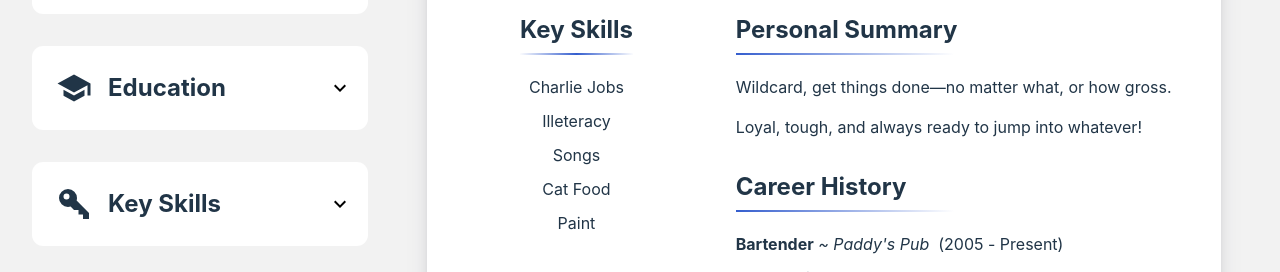
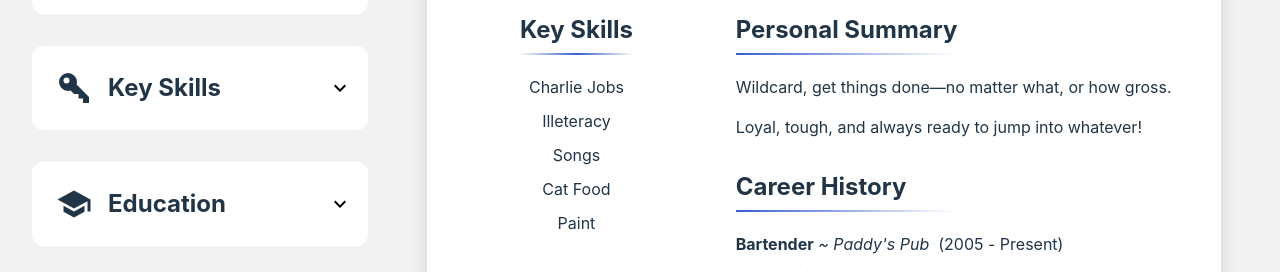
Before and after one commit to Frobii/resume-builder, a React (Vite) app: page / in a window 1280 px wide. Shown: the part 218-490 px from the top of the page. Built offline with nearby package versions, Linux system fonts and the light colour scheme.

Commit message:
reorder key skills and education

```diff
--- a/src/ResumeBuilder.jsx
+++ b/src/ResumeBuilder.jsx
@@ -131,14 +131,14 @@ export default function ResumeBuilder() {
                         setFormData={setFormData}
                     />
                 </ToggleMenu>
-                <ToggleMenu title="Education" >
-                    <EducationDetails
+                <ToggleMenu title="Key Skills">
+                    <KeySkills
                         formData={formData}
                         setFormData={setFormData}
                     />
                 </ToggleMenu>
-                <ToggleMenu title="Key Skills">
-                    <KeySkills
+                <ToggleMenu title="Education" >
+                    <EducationDetails
                         formData={formData}
                         setFormData={setFormData}
                     />
```
